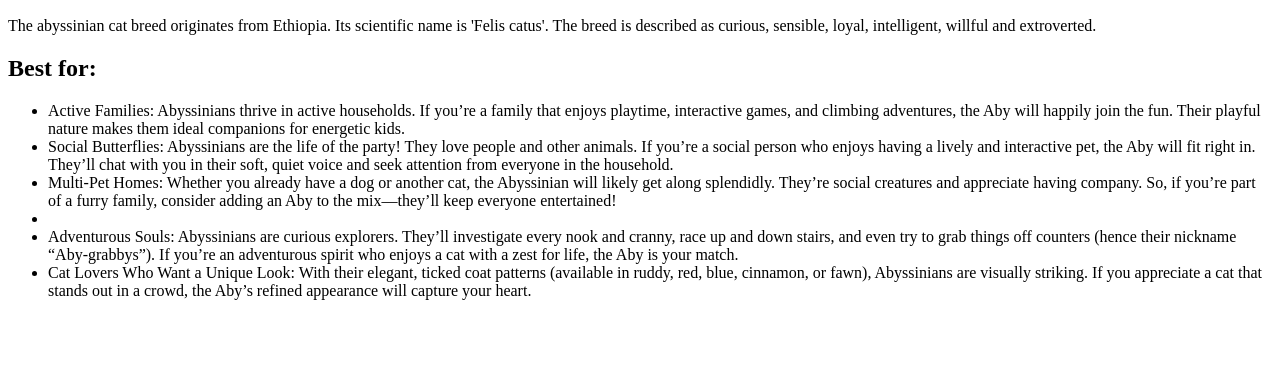
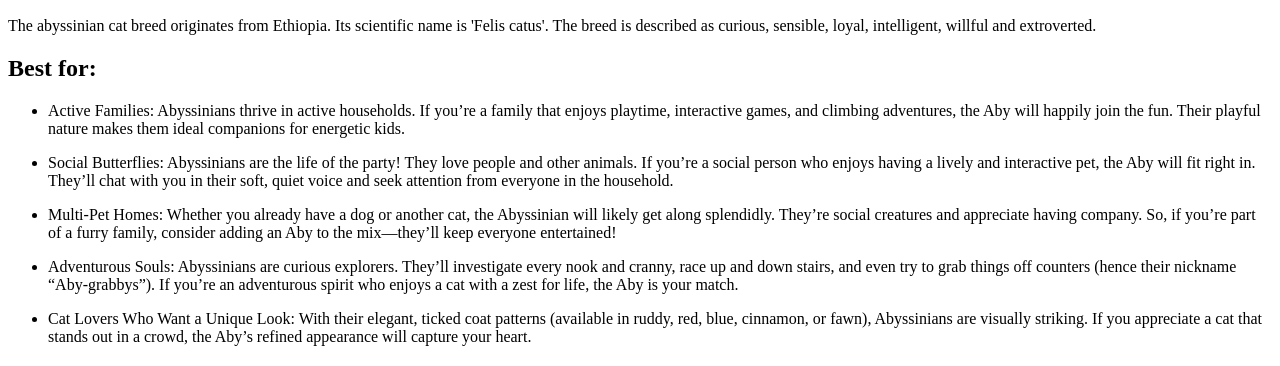
Before and after one commit to Roman-web-dev/cat_breeds, a plain HTML site: page breeds/abyssinian.html in a window 1280 px wide. Shown: the part 434-800 px from the top of the page. Drawn offline with Linux system fonts and the light colour scheme.

Commit message:
Add links to <ul> and CSS in index.html
Set Sans-serif fonts, text decoration to none, bold text to h1.
Set, list style type to none, left and right margin to 30%, align text to center.
Add paragraphs to list in abyssinian.html

```diff
--- a/breeds/abyssinian.html
+++ b/breeds/abyssinian.html
@@ -17,35 +17,35 @@
 
     <h2>Best for:</h2>
     <ul>
-        <li>Active Families: Abyssinians thrive in active households.
+        <li><p>Active Families: Abyssinians thrive in active households.
             If you’re a family that enjoys playtime, interactive games,
             and climbing adventures, the Aby will happily join the fun.
-            Their playful nature makes them ideal companions for energetic kids.</li>
+            Their playful nature makes them ideal companions for energetic kids.</p></li>
 
-        <li>Social Butterflies: Abyssinians are the life of the party!
+        <li><p>Social Butterflies: Abyssinians are the life of the party!
             They love people and other animals.
             If you’re a social person who enjoys having a lively and interactive pet,
              the Aby will fit right in.
             They’ll chat with you in their soft, quiet voice and seek attention
-            from everyone in the household.</li>
+            from everyone in the household.</p></li>
 
-        <li>Multi-Pet Homes: Whether you already have a dog or another cat,
+        <li><p>Multi-Pet Homes: Whether you already have a dog or another cat,
             the Abyssinian will likely get along splendidly.
             They’re social creatures and appreciate having company.
             So, if you’re part of a furry family, consider adding an Aby to
-            the mix—they’ll keep everyone entertained!<li>
+            the mix—they’ll keep everyone entertained!</p></li>
 
-        <li>Adventurous Souls: Abyssinians are curious explorers.
+        <li><p>Adventurous Souls: Abyssinians are curious explorers.
             They’ll investigate every nook and cranny, race up and down stairs,
             and even try to grab things off counters (hence their nickname “Aby-grabbys”).
             If you’re an adventurous spirit who enjoys a cat with a zest for life,
-            the Aby is your match.</li>
+            the Aby is your match.</p></li>
 
-        <li>Cat Lovers Who Want a Unique Look: With their elegant,
+        <li><p>Cat Lovers Who Want a Unique Look: With their elegant,
             ticked coat patterns (available in ruddy, red, blue, cinnamon, or fawn),
             Abyssinians are visually striking.
             If you appreciate a cat that stands out in a crowd,
-            the Aby’s refined appearance will capture your heart.</li>
+            the Aby’s refined appearance will capture your heart.</p></li>
     </ul>
 </body>
 </html>
--- a/index.html
+++ b/index.html
@@ -3,14 +3,22 @@
 <head>
     <meta charset="UTF-8">
     <meta name="viewport" content="width=device-width, initial-scale=1.0">
+
     <title>Cat Breeds</title>
+
+    <link rel="stylesheet" href="styles.css">
+
 </head>
 <body>
 
-    <h1>Domestic cat breeds</h1>
+    <div><h1>Domestic cat breeds</h1></div>
 
-    <a href="breeds/abyssinian.html">Abyssinian</a>
-    <a href="breeds/aegan.html">Aegean</a>
+    <div>
+        <ul>
+            <li><a href="breeds/abyssinian.html">Abyssinian</a></li>
+            <li><a href="breeds/aegan.html">Aegean</a></li>
+        </ul>
+    </div>
 
 </body>
 </html>
--- /dev/null
+++ b/styles.css
@@ -0,0 +1,16 @@
+div {
+
+    background-color: #efeee5;
+    text-align: center;
+    margin-left: 30%;
+    margin-right: 30%;
+
+}
+
+h1 {
+    font-weight: bold;
+}
+
+ul {
+    list-style-type: none;
+}
```
